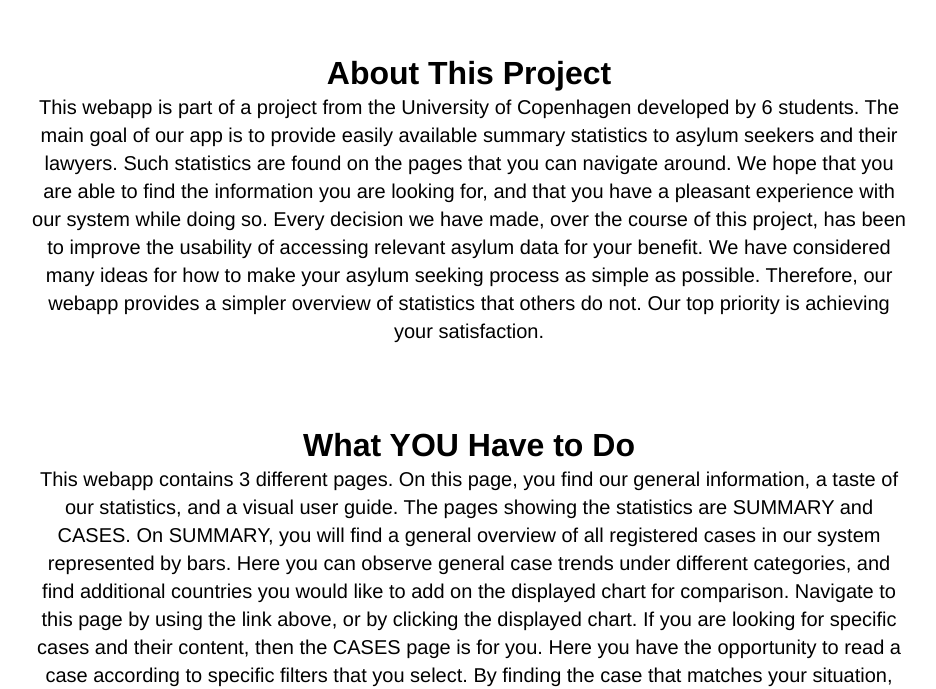
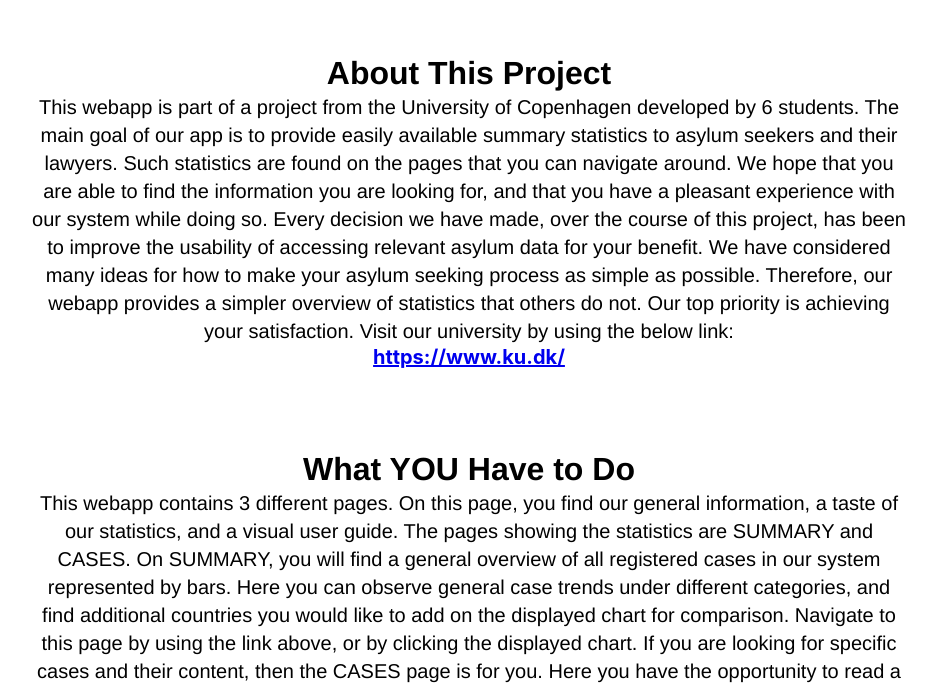
Before and after one commit to lilygostovic/DASS-frontend, a React (Create React App) app: page / in a window 1280 px wide. Shown: the part 851-1540 px from the top of the page, without its empty margins (171-1107 px from the left). Built offline with nearby package versions, Linux system fonts and the light colour scheme.

Commit message:
Added some relevant links

```diff
--- a/src/i18n/locales/en.json
+++ b/src/i18n/locales/en.json
@@ -9,7 +9,7 @@
     "subtitle": "A summary of statistics about Asylum Seekers in Denmark. ",
     "about": {
       "title": "About This Project",
-      "body": "This webapp is part of a project from the University of Copenhagen developed by 6 students. The main goal of our app is to provide easily available summary statistics to asylum seekers and their lawyers. Such statistics are found on the pages that you can navigate around. We hope that you are able to find the information you are looking for, and that you have a pleasant experience with our system while doing so. Every decision we have made, over the course of this project, has been to improve the usability of accessing relevant asylum data for your benefit. We have considered many ideas for how to make your asylum seeking process as simple as possible. Therefore, our webapp provides a simpler overview of statistics that others do not. Our top priority is achieving your satisfaction."
+      "body": "This webapp is part of a project from the University of Copenhagen developed by 6 students. The main goal of our app is to provide easily available summary statistics to asylum seekers and their lawyers. Such statistics are found on the pages that you can navigate around. We hope that you are able to find the information you are looking for, and that you have a pleasant experience with our system while doing so. Every decision we have made, over the course of this project, has been to improve the usability of accessing relevant asylum data for your benefit. We have considered many ideas for how to make your asylum seeking process as simple as possible. Therefore, our webapp provides a simpler overview of statistics that others do not. Our top priority is achieving your satisfaction. Visit our university by using the below link:"
     },
     "you": {
       "title": "What YOU Have to Do",
@@ -17,7 +17,7 @@
     },
     "res": {
       "title": "Resources",
-      "body": "Our webapp is based on the home of Flygtningenævnet, which is where our data is gathered from. The data from our statistical representations originates from the Praksis section, which contains the actual cases and their descriptions. Should you wish to access additional information and details that are not provided by us, please visit: https://fln.dk/."
+      "body": "Our webapp is based on the home of Flygtningenævnet, which is where our data is gathered from. The data from our statistical representations originates from the Praksis section, which contains the actual cases and their descriptions. Should you wish to access additional information and details that are not provided by us, please visit the below link:"
     },
     "contact": {
       "title": "Contact Us",
--- a/src/pages/Home/components/HomeText.tsx
+++ b/src/pages/Home/components/HomeText.tsx
@@ -5,9 +5,35 @@ import { StyledText } from "../../../components/common/StyledText";
 interface HomeTextBlockProps {
   title: string;
   text: string;
+  links?: string[]
 }
 
-export const HomeTextBlock = ({ title, text }: HomeTextBlockProps) => (
+export const HomeTextBlock = ({ title, text, links }: HomeTextBlockProps) => {
+  if (links !== undefined) {
+    // Render block with link
+    const [l1] = links;
+
+    return (
+      <StyledDiv
+      display="flex"
+      flexDirection="column"
+      alignItems="center"
+      mx="200px"
+      py="40px"
+    >
+      <StyledText variant="headerBig">{title}</StyledText>
+      <StyledText variant="paragraphMedium" textAlign="center">
+        {text}
+      </StyledText>
+      <a style={{
+        fontSize: "20px",
+        fontWeight: "bold",
+      }} href={l1}>{l1}</a>
+    </StyledDiv>
+    )
+  } else {
+    // Render block without link
+    return (
       <StyledDiv
       display="flex"
       flexDirection="column"
@@ -20,4 +46,6 @@ export const HomeTextBlock = ({ title, text }: HomeTextBlockProps) => (
         {text}
       </StyledText>
     </StyledDiv>
-);
+    )
+  }
+};
--- a/src/pages/Home/index.tsx
+++ b/src/pages/Home/index.tsx
@@ -31,6 +31,7 @@ export const Home = () => {
         <HomeTextBlock
           title={aboutTitleText}
           text={aboutText}
+          links={["https://www.ku.dk/"]}
         />
         <HomeTextBlock
           title={youTitle}
@@ -39,6 +40,7 @@ export const Home = () => {
         <HomeTextBlock
           title={resTitle}
           text={resBody}
+          links={["https://fln.dk/"]}
         />
         <HomeTextBlock
           title={contactTitle}
```
Lines whose indentation alone changed are shown as unchanged.
